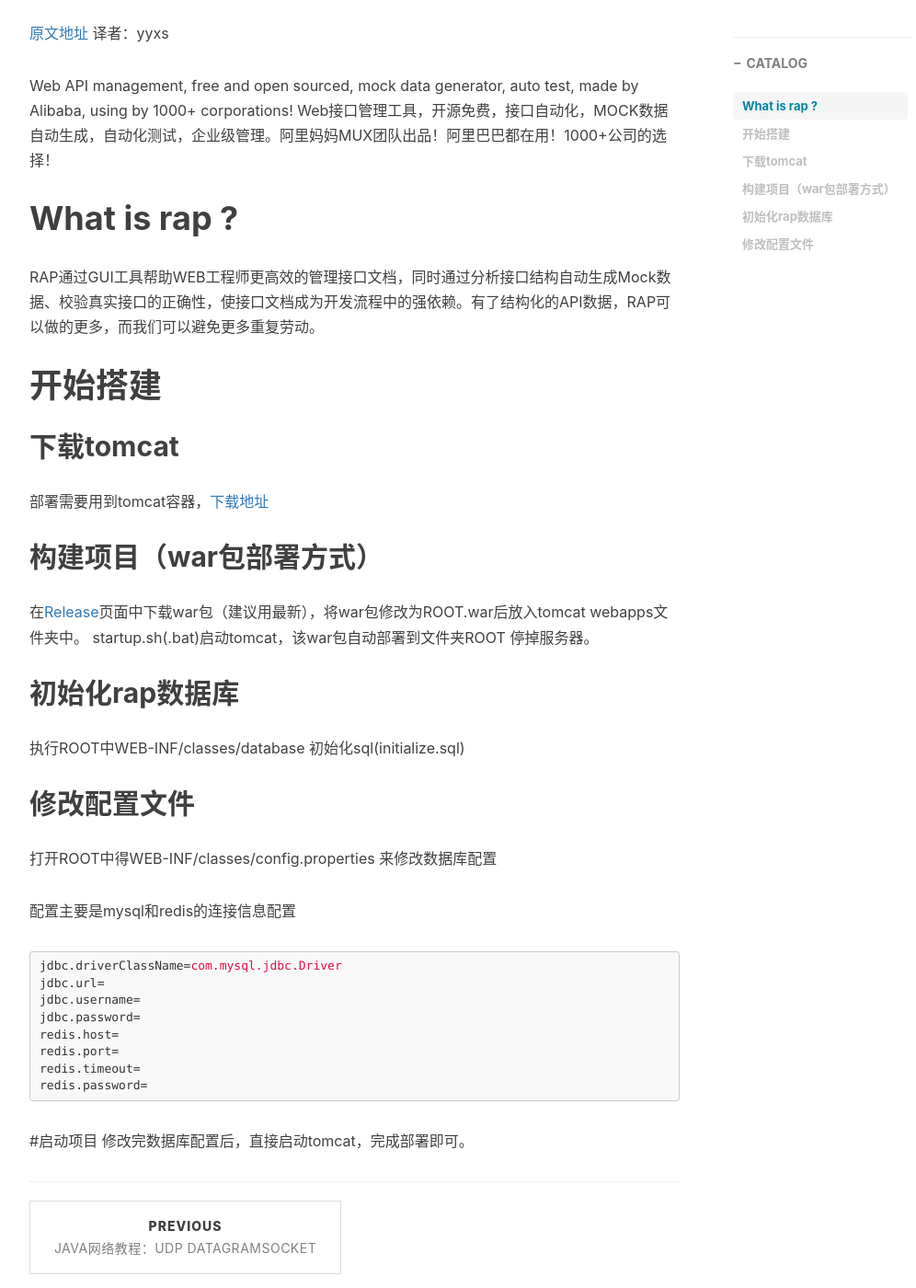
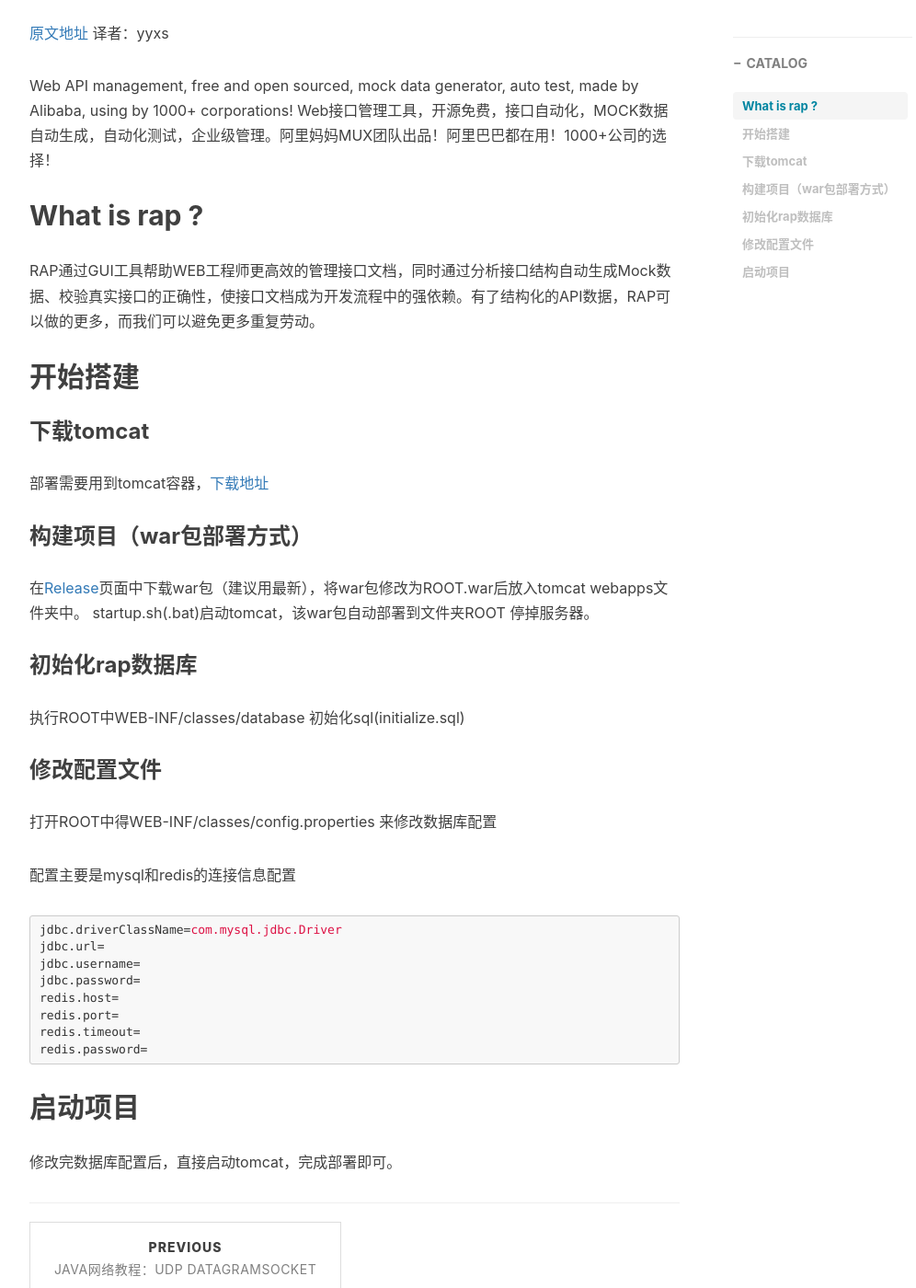
Before and after one commit to yyxs/yyxs.github.io, a Jekyll site: the page built from _posts/2017-10-27-rap-init.md, in a window 1280 px wide and 1400 px high, scrolled down 550 px. Shown: the whole window at 92% size, without its empty margins (233-1229 px from the left). Built offline with Jekyll 4.4.1, drawn with Linux system fonts in a browser that asks for light colours; nearby versions of some CDN libraries; comment, search, counter and statistics services are not loaded.

Commit message:
rap部署

````diff
--- a/_posts/2017-10-27-rap-init.md
+++ b/_posts/2017-10-27-rap-init.md
@@ -13,25 +13,25 @@
 
 Web API management, free and open sourced, mock data generator, auto test, made by Alibaba, using by 1000+ corporations! Web接口管理工具，开源免费，接口自动化，MOCK数据自动生成，自动化测试，企业级管理。阿里妈妈MUX团队出品！阿里巴巴都在用！1000+公司的选择！
 
-# What is rap ?
+## What is rap ?
 
 RAP通过GUI工具帮助WEB工程师更高效的管理接口文档，同时通过分析接口结构自动生成Mock数据、校验真实接口的正确性，使接口文档成为开发流程中的强依赖。有了结构化的API数据，RAP可以做的更多，而我们可以避免更多重复劳动。
 
-# 开始搭建
+## 开始搭建
 
-## 下载tomcat
+### 下载tomcat
 
 部署需要用到tomcat容器，[下载地址](https://tomcat.apache.org/download-70.cgi)
 
-## 构建项目（war包部署方式）
+### 构建项目（war包部署方式）
 
 在[Release](https://github.com/thx/RAP/releases)页面中下载war包（建议用最新），将war包修改为ROOT.war后放入tomcat webapps文件夹中。 startup.sh(.bat)启动tomcat，该war包自动部署到文件夹ROOT 停掉服务器。
 
-## 初始化rap数据库
+### 初始化rap数据库
 
 执行ROOT中WEB-INF/classes/database 初始化sql(initialize.sql)
 
-## 修改配置文件
+### 修改配置文件
 
 打开ROOT中得WEB-INF/classes/config.properties 来修改数据库配置
 
@@ -47,5 +47,5 @@
 redis.timeout=
 redis.password=
 ```
-#启动项目
+## 启动项目
 修改完数据库配置后，直接启动tomcat，完成部署即可。
````
